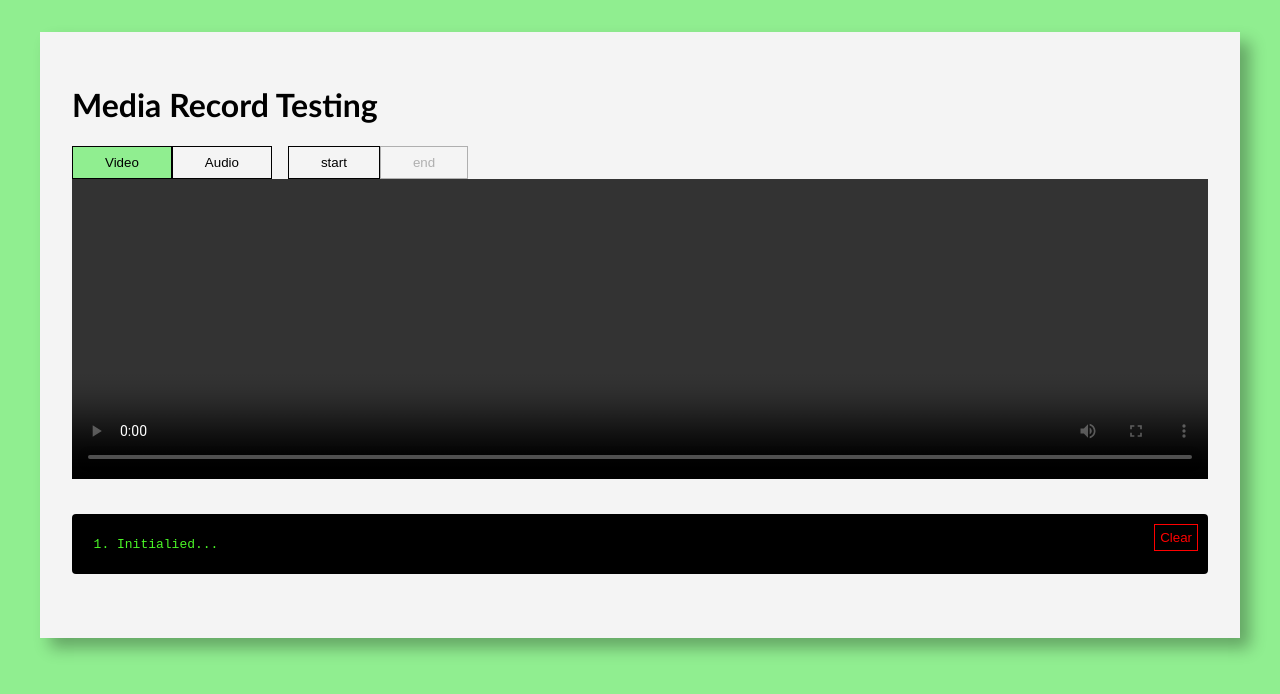
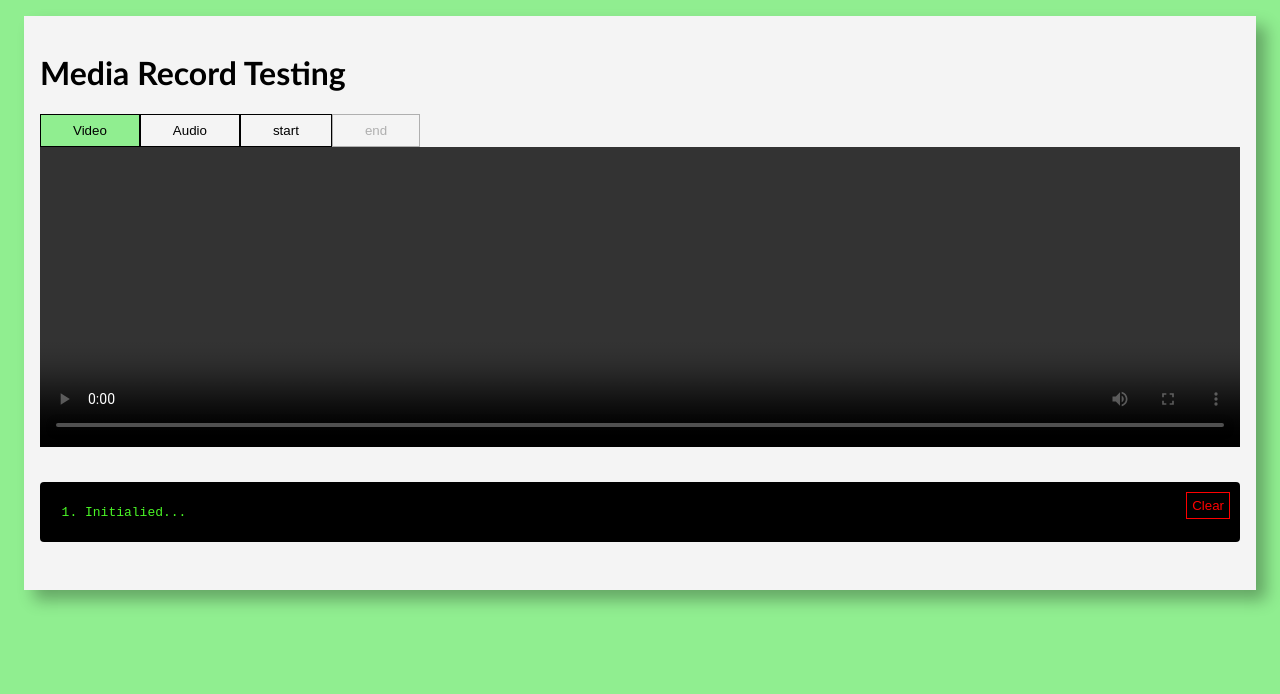
Before and after one commit to arunpraba/media-recorder-api-testing, a React (Create React App) app: page / in a window 1280 px wide. Shown: the top 694 px of the page. Built offline with nearby package versions, Linux system fonts and the light colour scheme.

Commit message:
Buttons are updated

```diff
--- a/src/App.js
+++ b/src/App.js
@@ -107,7 +107,6 @@ export default function App() {
         >
           Audio
         </button>
-
         <button className="start" disabled={recording} onClick={startRecording}>
           start
         </button>
--- a/src/styles.css
+++ b/src/styles.css
@@ -5,8 +5,8 @@ body {
 }
 
 .App {
-  margin: 2rem;
-  padding: 2rem;
+  margin: 1rem;
+  padding: 1rem;
   background: #f4f4f4;
   box-shadow: 10px 10px 15px rgba(0, 0, 0, 0.3);
 }
@@ -37,10 +37,6 @@ button {
 
 button:disabled {
   cursor: no-drop;
-}
-
-.start {
-  margin-left: 1rem;
 }
 
 .start:not(:disabled):hover {
```
